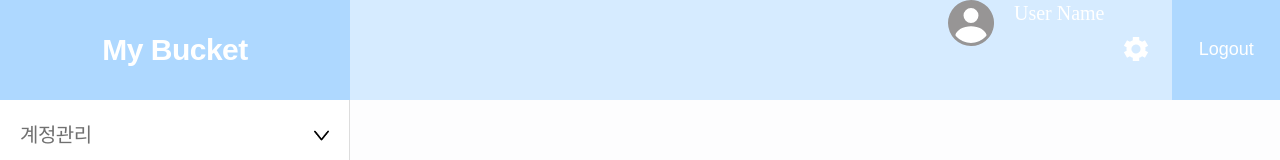
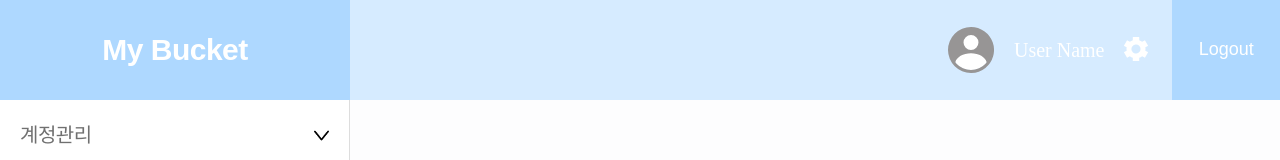
Before and after one commit to cpk0709/prec-toyedu, a Next.js app: page /bucket/show in a window 1280 px wide. Shown: the top 160 px of the page. Built offline with nearby package versions, Linux system fonts and the light colour scheme; no server answers.

Commit message:
fix: css align 오타 수정

```diff
--- a/src/components/Header.jsx
+++ b/src/components/Header.jsx
@@ -218,7 +218,7 @@ const HeadDiv = styled.div`
   background-color: #d6ebff;
   flex-direction: row;
   justify-content: flex-end;
-  aligh-items: center;
+  align-items: center;
 `;
 
 const LogOut = styled.button`
```
